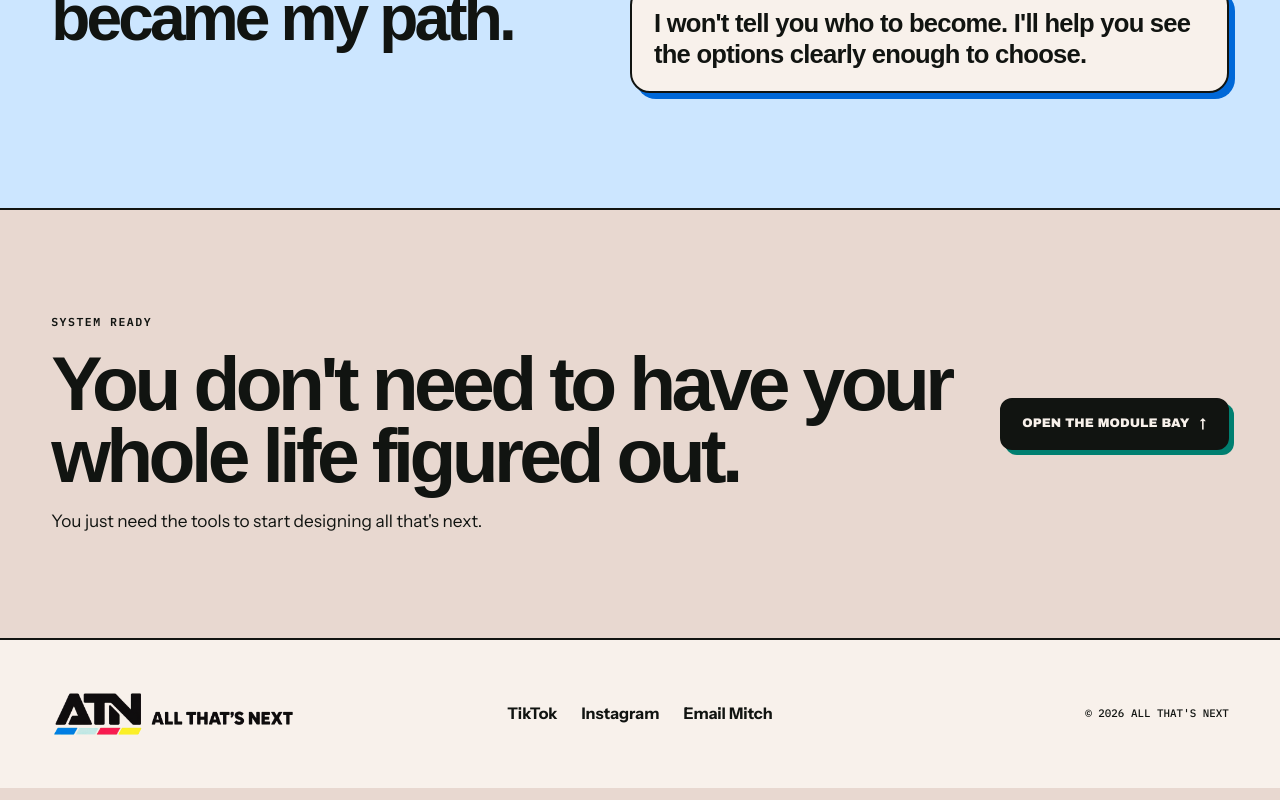
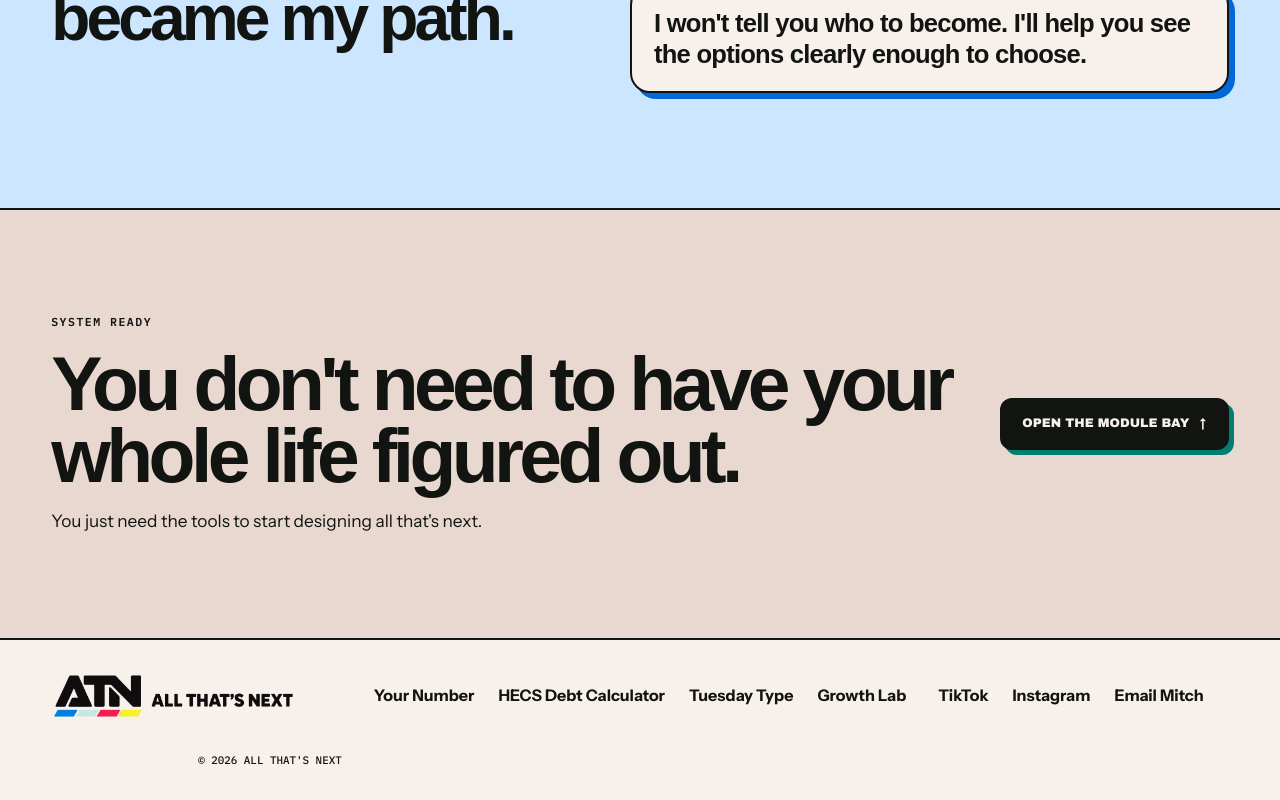
Before and after one commit to mitchbryant-git/mitch-bryant-project, a Next.js app: page / in a window 1280 px wide. Shown: the part 4041-4841 px from the top of the page. Built offline with nearby package versions, Linux system fonts and the light colour scheme; a web font is replaced by a local one.

Commit message:
Add crawlable product links and public sitemap coverage

```diff
--- a/app/page.jsx
+++ b/app/page.jsx
@@ -1,3 +1,4 @@
+import { modules } from "@/config/modules";
 import Image from "next/image";
 import { ModuleBay } from "@/components/homepage/ModuleBay";
 
@@ -210,6 +211,11 @@ export default function Home() {
             className="brand-lockup__image brand-lockup__image--footer"
           />
         </div>
+        <nav className="site-footer__links" aria-label="Public modules">
+          {modules.filter((module) => module.href).map((module) => (
+            <a key={module.id} href={module.href}>{module.name}</a>
+          ))}
+        </nav>
         <div className="site-footer__links">
           <a href="https://www.tiktok.com/@itsmitchbryant">TikTok</a>
           <a href="https://www.instagram.com/itsmitchbryant">Instagram</a>
--- a/app/sitemap.js
+++ b/app/sitemap.js
@@ -10,7 +10,6 @@ export default function sitemap() {
         '/help-borrowing-limit',
     ].map((path) => ({
         url: `https://allthatsnext.com/hecs-debt-calculator${path}`,
-        lastModified: new Date(),
         changeFrequency: path ? 'monthly' : 'weekly',
         priority: path ? 0.7 : 0.9,
     }));
@@ -18,16 +17,17 @@ export default function sitemap() {
     return [
         {
             url: 'https://allthatsnext.com',
-            lastModified: new Date(),
             changeFrequency: 'weekly',
             priority: 1,
         },
         {
             url: 'https://allthatsnext.com/your-number',
-            lastModified: new Date(),
             changeFrequency: 'monthly',
             priority: 0.8,
         },
         ...calculatorRoutes,
+        ...['/tuesday-type', '/tuesday-type/types', '/growth-lab'].map((path) => ({
+            url: `https://allthatsnext.com${path}`,
+        })),
     ]
 }
```
